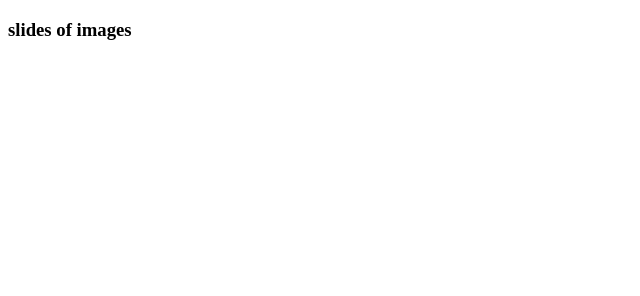
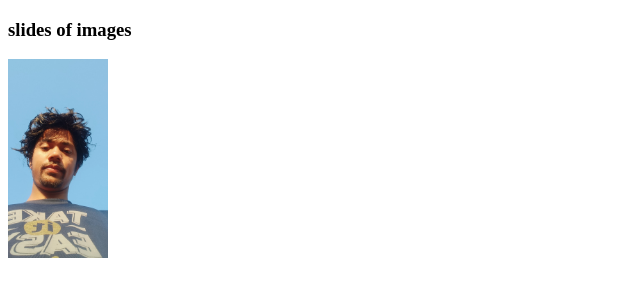
Before and after one commit to MrMitonChandradas/my-4th-repo, a plain HTML site: page index.html in a window 1280 px wide. Shown: the whole page, without its empty margins (0-640 px from the left). Drawn offline with Linux system fonts and the light colour scheme.

Commit message:
picture adding

```diff
--- a/index.html
+++ b/index.html
@@ -8,6 +8,6 @@
 </head>
 <body>
     <h3>slides of images</h3>
-    <img src="" alt="">
+    <img src="images/IMG_20231230_163827.jpg" alt="">
 </body>
 </html>
--- a/styles/style.css
+++ b/styles/style.css
@@ -0,0 +1,3 @@
+img{
+    width: 100px;
+    border-image-outset: 10px;
```
